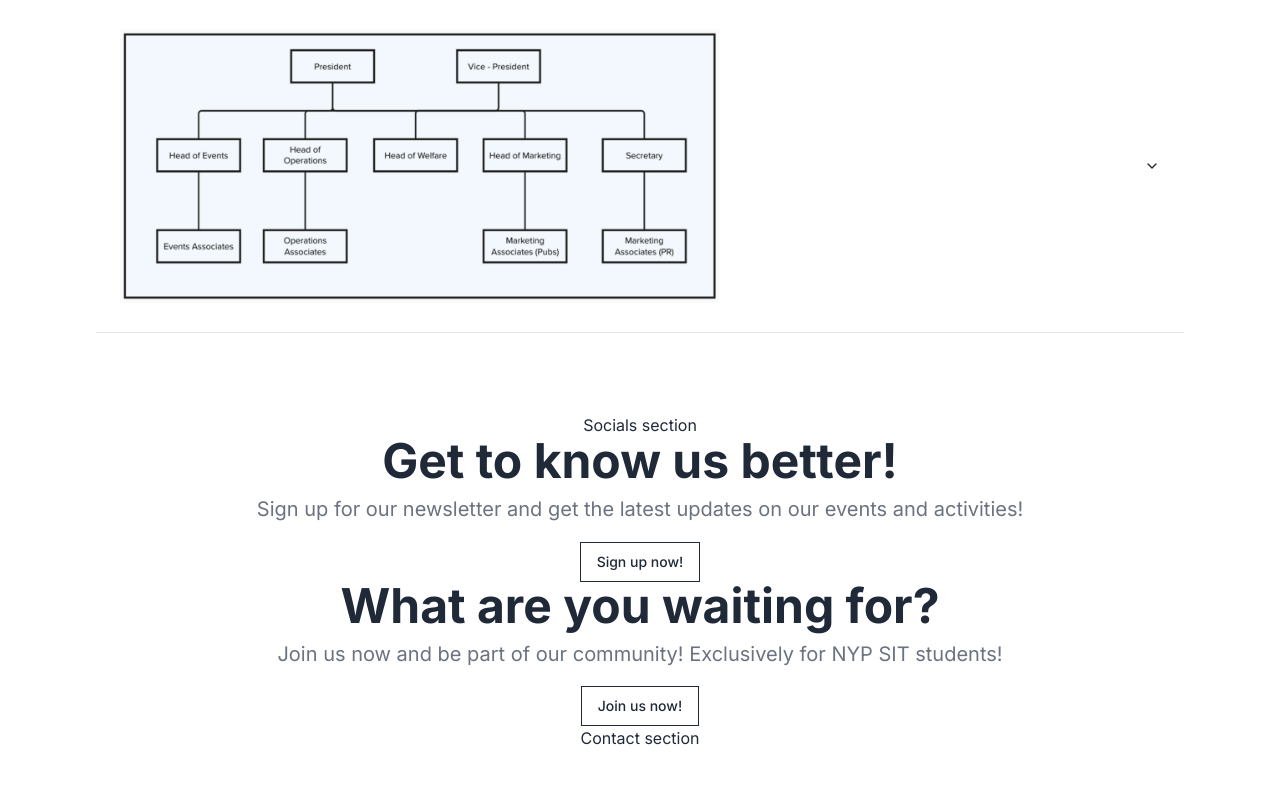
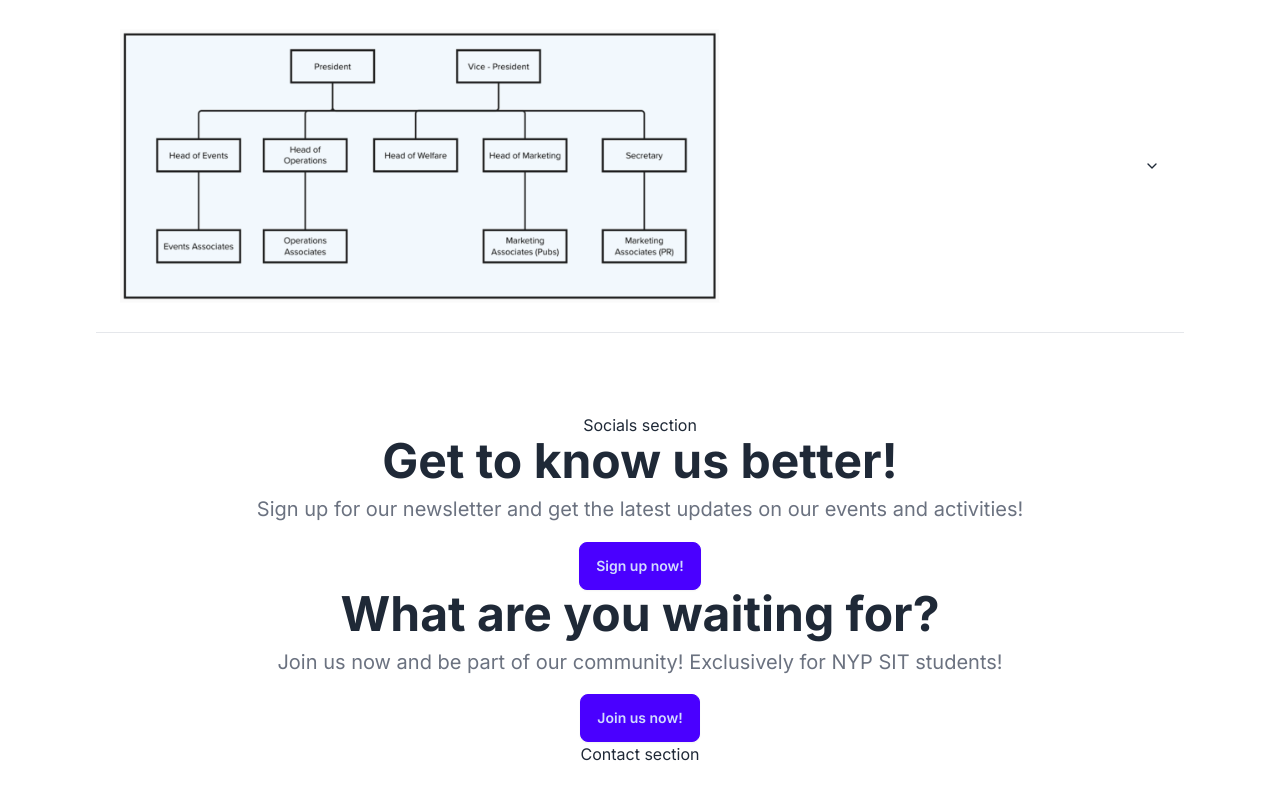
Before and after one commit to nyptechclub/nyptech, a Next.js app in the folder nyptech/: page / in a window 1280 px wide. Shown: the part 859-1659 px from the top of the page. Built offline with nearby package versions, Linux system fonts and the light colour scheme.

Commit message:
style: reverted back to using daisyUI for buttons

```diff
--- a/nyptech/src/app/_components/join-club.tsx
+++ b/nyptech/src/app/_components/join-club.tsx
@@ -1,6 +1,3 @@
-import { Button } from "@/components/ui/button";
-import Link from "next/link";
-
 const Join = () => {
 	return (
 		<section className="text-center">
@@ -11,13 +8,12 @@ const Join = () => {
 				Join us now and be part of our community! Exclusively for NYP SIT
 				students!
 			</div>
-			<Button className="mt-4" variant={"outline"} asChild>
-				{/* TODO: Add link here. */}
+			{/* <Button className="mt-4" variant={"outline"} asChild>
 				<Link href={""}>Join us now!</Link>
-			</Button>
-			{/* <button className="mt-4 btn btn-primary" type="button">
+			</Button> */}
+			<button className="mt-4 btn btn-primary" type="button">
 				Join us now!
-			</button> */}
+			</button>
 		</section>
 	);
 };
--- a/nyptech/src/app/_components/sign-up.tsx
+++ b/nyptech/src/app/_components/sign-up.tsx
@@ -1,6 +1,3 @@
-import { Button } from "@/components/ui/button";
-import Link from "next/link";
-
 const SignUp = () => {
 	return (
 		<section className="text-center">
@@ -9,13 +6,12 @@ const SignUp = () => {
 				Sign up for our newsletter and get the latest updates on our events and
 				activities!
 			</div>
-			<Button className="mt-4" variant={"outline"} asChild>
-				{/* TODO: Add link here. */}
+			{/* <Button className="mt-4" variant={"outline"} asChild>
 				<Link href={""}>Sign up now!</Link>
-			</Button>
-			{/* <button className="mt-4 btn btn-primary" type="button">
+			</Button> */}
+			<button className="mt-4 btn btn-primary" type="button">
 				Sign up now!
-			</button> */}
+			</button>
 		</section>
 	);
 };
```
